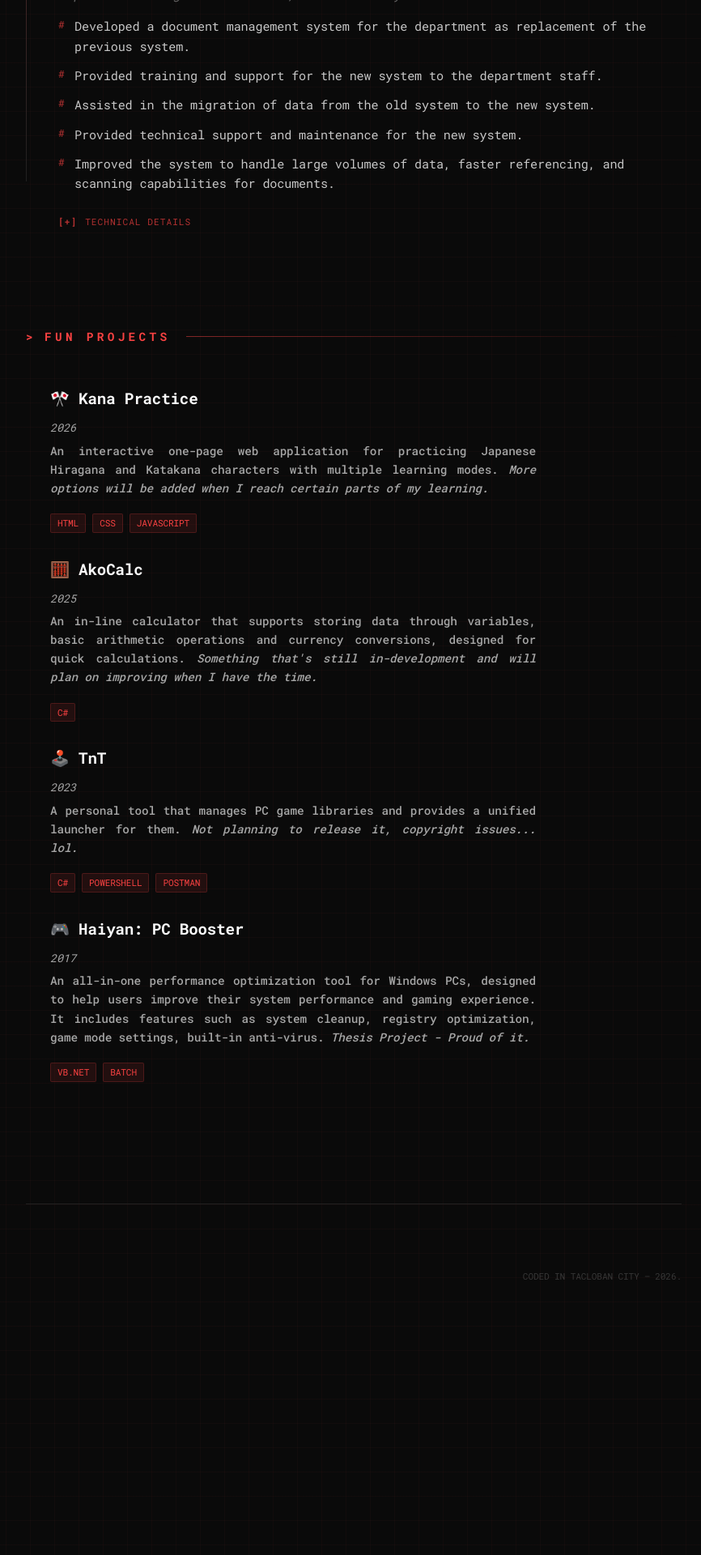
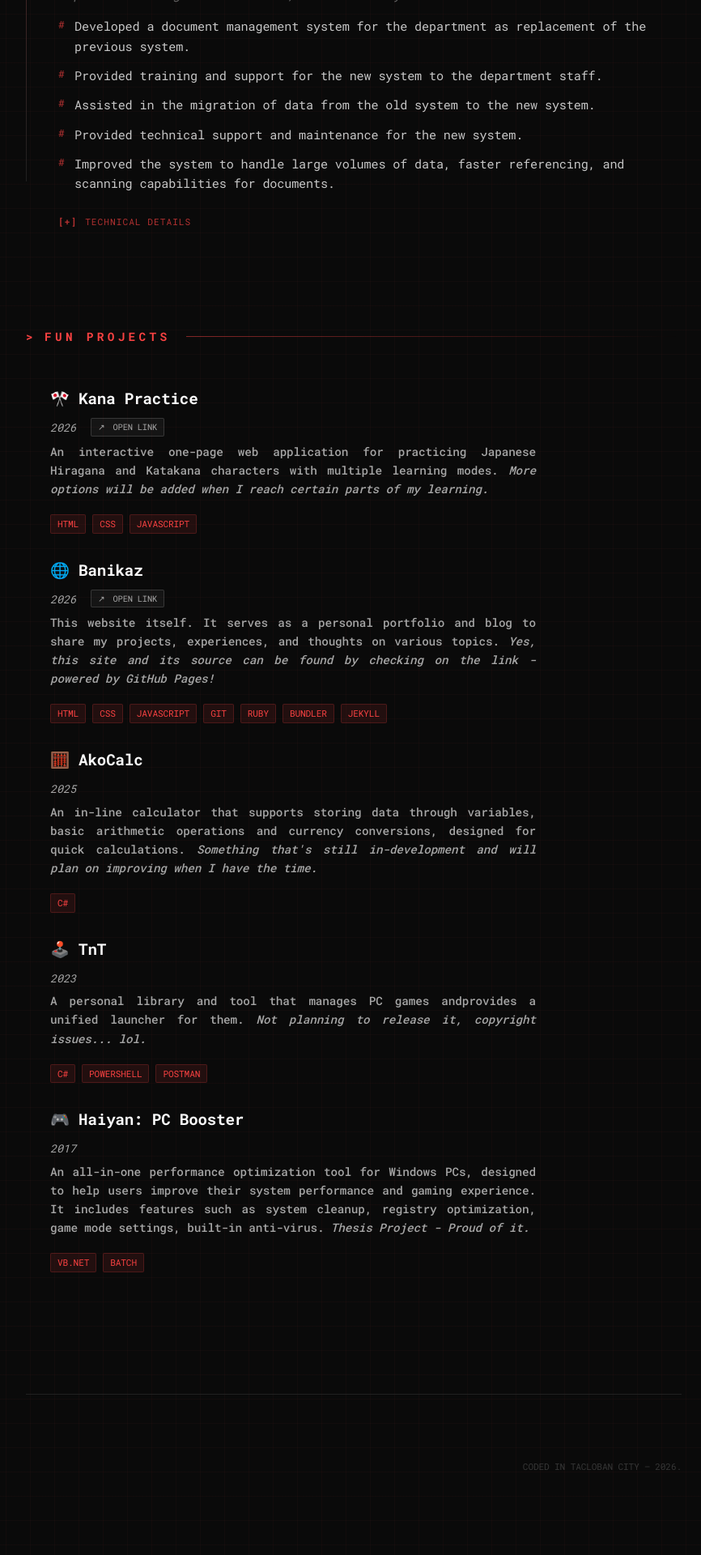
Before and after one commit to 0xb01/0xb01.github.io, a Jekyll site: the page built from work.html, in a window 1280 px wide. Shown: the part 1633-3553 px from the top of the page at 81% size, without its empty margins (203-1069 px from the left). Built offline with Jekyll 4.4.1, drawn with Linux system fonts in a browser that asks for light colours; before the commit the page ends 3317 px from its top, so only the background shows below that.

Commit message:
Rename site to Banikaz; add Mermaid & test post
Update site identity and add Mermaid diagram support. Renames site title/metadata to "Banikaz" and adds encoded contact/social fields to _config.yml; updates generated site files, feed and sitemap accordingly. Adds Mermaid runtime and a small script to convert kramdown mermaid code blocks in _layouts/post.html and affected generated pages, and introduces a new post (testing-mermaid-diagrams) to verify rendering. Other housekeeping: README updated with Bundler version and dependency notes, removed the contact reveal JS, added a project-link-btn CSS rule, and added a "thoughts" tag to an existing music post.

```diff
--- a/_config.yml
+++ b/_config.yml
@@ -1,13 +1,19 @@
-title: John Nichols Ranara
+title: Banikaz
 email: banikaz@proton.me
 description: >-
   Solution-oriented programmer with 10 years of experience in creating software
   for desktop platforms, mobile development, and hardware.
 baseurl: ""
 url: "http://banikaz.online"
-twitter_username: authenticegg
-github_username: "0xb01"
-linkedin_username: jnr01
+
+my_phone: KzYzLTk3Ni0wMDItODY4NA==
+my_email: YmFuaWthekBwcm90b24ubWU=
+my_github: https://github.com/0xb01
+my_linkedin: https://www.linkedin.com/in/jnr01
+my_facebook: https://www.facebook.com/0xb01
+my_twitter: https://x.com/authenticegg
+my_instagram: https://www.instagram.com/0xb02
+my_youtube: https://www.youtube.com/@JuanNicolasMe
 
 # Build settings
 markdown: kramdown
--- a/style.css
+++ b/style.css
@@ -503,6 +503,35 @@ details[open] summary {
     font-family: var(--font-mono);
 }
 
+.project-link-btn {
+    font-family: var(--font-mono);
+    font-size: 0.65rem;
+    color: #aaa;
+    background: rgba(255, 255, 255, 0.05);
+    padding: 2px 8px;
+    border: 1px solid rgba(255, 255, 255, 0.15);
+    border-radius: 2px;
+    text-transform: uppercase;
+    text-decoration: none;
+    margin-left: 10px;
+    transition: all 0.2s;
+    display: inline-block;
+    vertical-align: middle;
+    position: relative;
+    top: -2px;
+}
+
+.project-link-btn::before {
+    content: "↗ ";
+    margin-right: 4px;
+}
+
+.project-link-btn:hover {
+    background: rgba(255, 255, 255, 0.15);
+    color: #fff;
+    border-color: rgba(255, 255, 255, 0.3);
+}
+
 .project-item .summary-text {
     font-size: 0.9rem;
     color: #aaa;
--- a/work.html
+++ b/work.html
@@ -117,8 +117,8 @@ title: Work
     <h2>Fun Projects</h2>
 
     <div class="project-item">
-        <h3><a href="/kana/">🎌 Kana Practice</a></h3>
-        <p class="project-year"><em>2026</em></p>
+        <h3>🎌 Kana Practice</h3>
+        <p class="project-year"><em>2026</em> <a href="/kana/" class="project-link-btn" target="_blank">Open Link</a></p>
         <p class="summary-text" style="text-align: justify;">
             An interactive one-page web application for practicing Japanese Hiragana and Katakana characters with multiple learning modes. <i>More options will be added when I reach certain parts of my learning.</i>
         </p>
@@ -129,8 +129,24 @@ title: Work
         </div>
     </div>
     <div class="project-item">
-        <h3><a href="#">🧮 AkoCalc</a></h3>
-        <p class="project-year"><em>2025</em></p>
+        <h3>🌐 Banikaz</h3>
+        <p class="project-year"><em>2026</em> <a href="https://github.com/0xb01/0xb01.github.io" class="project-link-btn" target="_blank">Open Link</a></p>
+        <p class="summary-text" style="text-align: justify;">
+            This website itself. It serves as a personal portfolio and blog to share my projects, experiences, and thoughts on various topics. <i>Yes, this site and its source can be found by checking on the link - powered by GitHub Pages!</i>
+        </p>
+        <div class="tech-stack">
+            <span class="tech-tag">HTML</span>
+            <span class="tech-tag">CSS</span>
+            <span class="tech-tag">JavaScript</span>
+            <span class="tech-tag">Git</span>
+            <span class="tech-tag">Ruby</span>
+            <span class="tech-tag">Bundler</span>
+            <span class="tech-tag">Jekyll</span>
+        </div>
+    </div>
+    <div class="project-item">
+        <h3>🧮 AkoCalc</h3>
+        <p class="project-year"><em>2025</em>
         <p class="summary-text" style="text-align: justify;">
             An in-line calculator that supports storing data through variables, basic arithmetic operations and currency conversions, designed for quick calculations. <i>Something that's still in-development and will plan on improving when I have the time.</i>
         </p>
@@ -139,10 +155,10 @@ title: Work
         </div>
     </div>
     <div class="project-item">
-        <h3><a href="#">🕹️ TnT</a></h3>
-        <p class="project-year"><em>2023</em></p>
+        <h3>🕹️ TnT</h3>
+        <p class="project-year"><em>2023</em>
         <p class="summary-text" style="text-align: justify;">
-            A personal tool that manages PC game libraries and provides a unified launcher for them. <i>Not planning to release it, copyright issues... lol.</i>
+            A personal library and tool that manages PC games andprovides a unified launcher for them. <i>Not planning to release it, copyright issues... lol.</i>
         </p>
         <div class="tech-stack">
             <span class="tech-tag">C#</span>
@@ -151,8 +167,8 @@ title: Work
         </div>
     </div>
     <div class="project-item">
-        <h3><a href="#">🎮 Haiyan: PC Booster</a></h3>
-        <p class="project-year"><em>2017</em></p>
+        <h3>🎮 Haiyan: PC Booster</h3>
+        <p class="project-year"><em>2017</em>
         <p class="summary-text" style="text-align: justify;">
             An all-in-one performance optimization tool for Windows PCs, designed to help users improve their system performance and gaming experience. It includes features such as system cleanup, registry optimization, game mode settings, built-in anti-virus. <i>Thesis Project - Proud of it.</i>
         </p>
```
Also changed, not shown: _includes/header.html (+1 -13 lines), _layouts/post.html (+17 -0 lines), _posts/2026-03-12-amira-elfeky-blend.md (+1 -1 lines), _posts/2026-03-13-testing-mermaid-diagrams.md (added, +176 -0 lines), about.html (+8 -8 lines), README.md, 10 other files.
